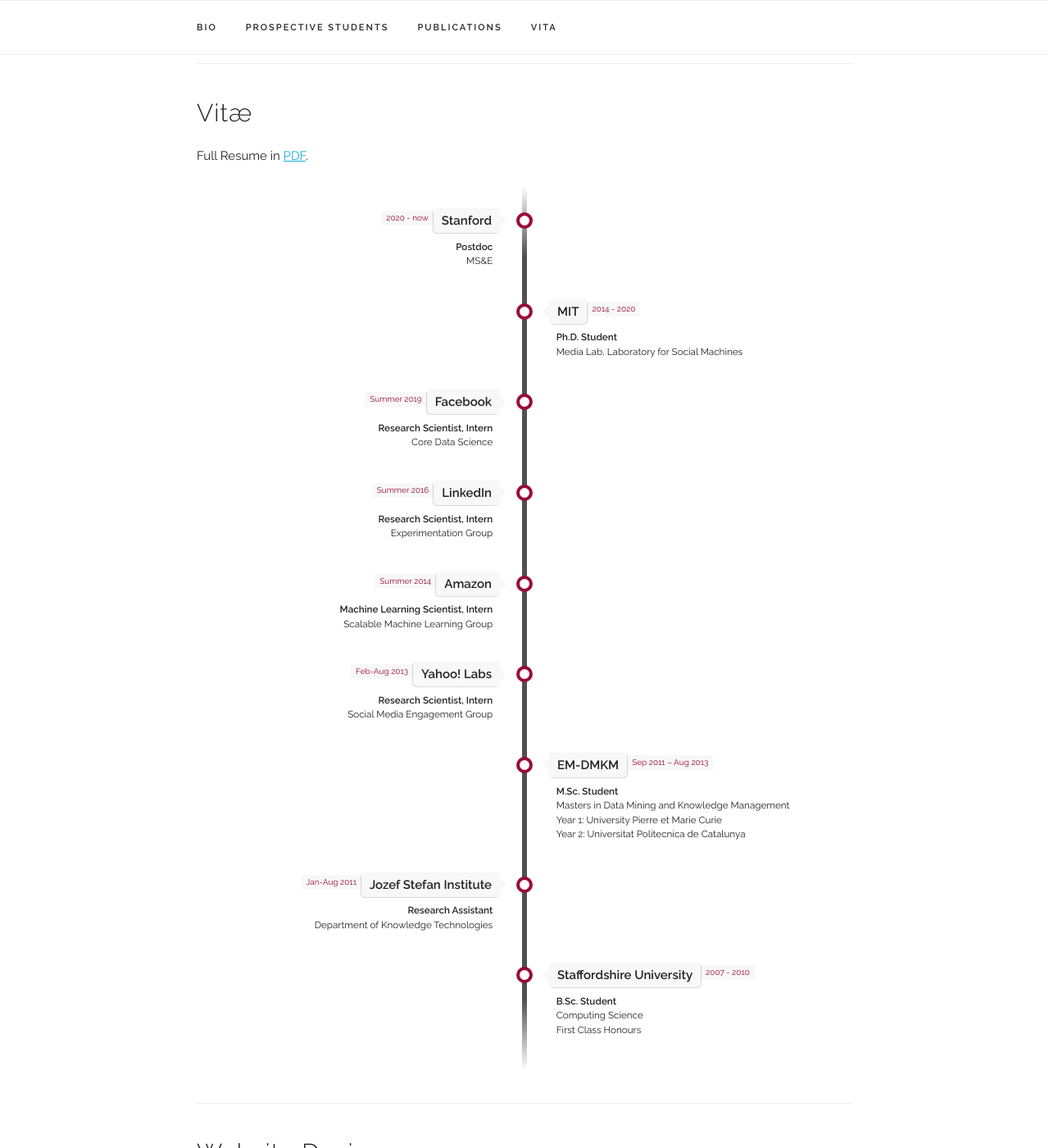
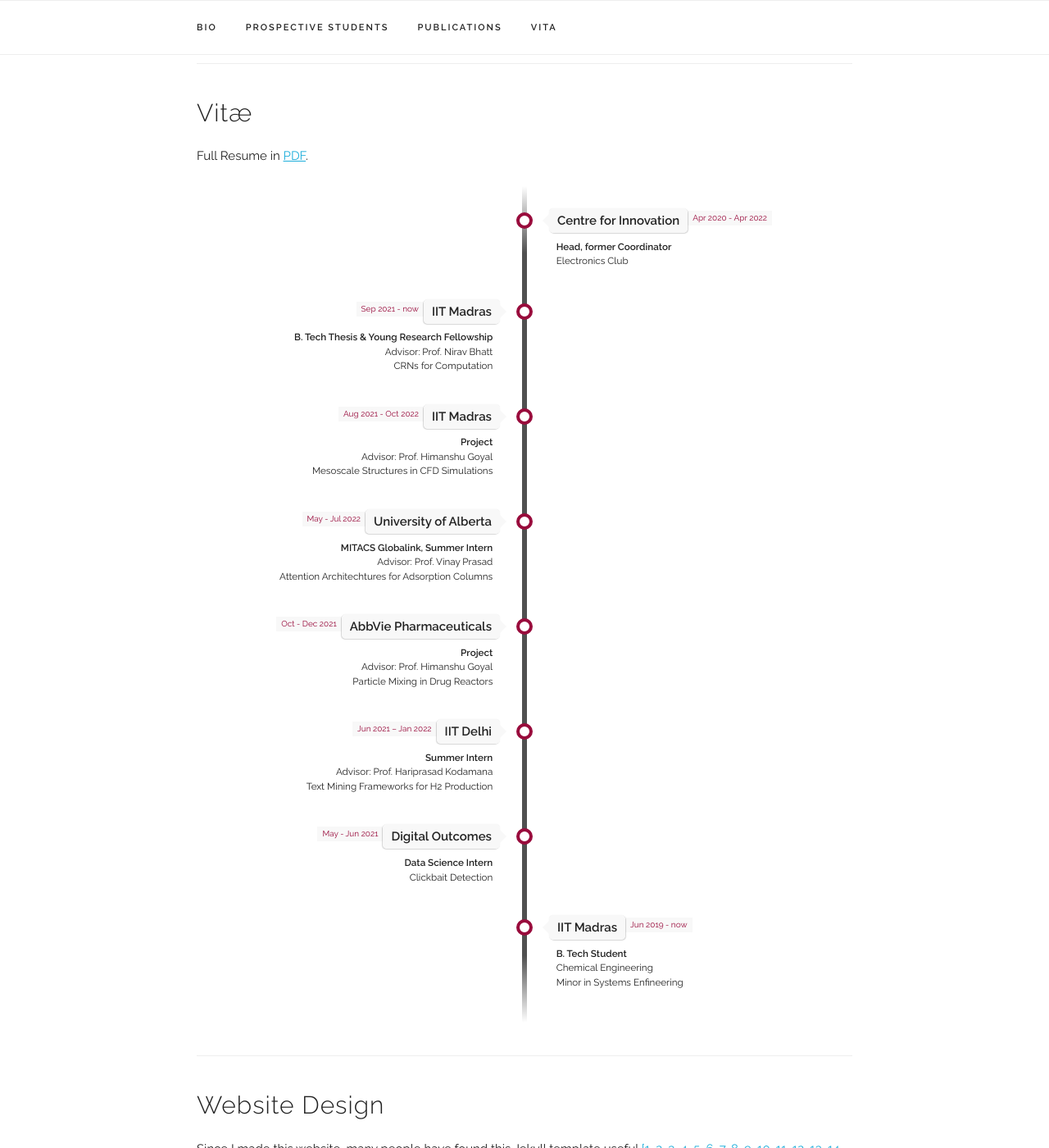
Before and after one commit to gswathirao8/gswathirao8.github.io, a Jekyll site: the page built from index.html, in a window 1280 px wide and 1400 px high, scrolled down 1512 px. Shown: the whole window at 82% size. Built offline with Jekyll 4.4.1, drawn with Linux system fonts in a browser that asks for light colours; some web fonts are replaced.

Commit message:
Update experience.yaml

```diff
--- a/_data/experience.yaml
+++ b/_data/experience.yaml
@@ -1,55 +1,49 @@
 experiences:
 
-- place: "Stanford"
-  time: "2020 - now"
-  title: "Postdoc"
-  subtitle: "MS&E"
+- place: "Centre for Innovation"
+  time: "Apr 2020 - Apr 2022"
+  title: "Head, former Coordinator"
+  subtitle: "Electronics Club"
+  category: "school"
+
+- place: "IIT Madras"
+  time: "Sep 2021 - now"
+  title: "B. Tech Thesis & Young Research Fellowship"
+  subtitle: "Advisor: Prof. Nirav Bhatt <br/> CRNs for Computation"
   category: "work"
 
-- place: "MIT"
-  time: "2014 - 2020"
-  title: "Ph.D. Student"
-  subtitle: "Media Lab, Laboratory for Social Machines"
-  category: "school"
-
-- place: "Facebook"
-  time: "Summer 2019"
-  title: "Research Scientist, Intern"
-  subtitle: "Core Data Science"
+- place: "IIT Madras"
+  time: "Aug 2021 - Oct 2022"
+  title: "Project"
+  subtitle: "Advisor: Prof. Himanshu Goyal <br/> Mesoscale Structures in CFD Simulations"
   category: "work"
 
-- place: "LinkedIn"
-  time: "Summer 2016"
-  title: "Research Scientist, Intern"
-  subtitle: "Experimentation Group"
+- place: "University of Alberta"
+  time: "May - Jul 2022"
+  title: "MITACS Globalink, Summer Intern"
+  subtitle: "Advisor: Prof. Vinay Prasad <br/> Attention Architechtures for Adsorption Columns"
   category: "work"
 
-- place: "Amazon"
-  time: "Summer 2014"
-  title: "Machine Learning Scientist, Intern"
-  subtitle: "Scalable Machine Learning Group"
+- place: "AbbVie Pharmaceuticals"
+  time: "Oct - Dec 2021"
+  title: "Project"
+  subtitle: "Advisor: Prof. Himanshu Goyal <br/> Particle Mixing in Drug Reactors"
   category: "work"
 
-- place: "Yahoo! Labs"
-  time: "Feb-Aug 2013"
-  title: "Research Scientist, Intern"
-  subtitle: "Social Media Engagement Group"
+- place: "IIT Delhi"
+  time: "Jun 2021 – Jan 2022"
+  title: "Summer Intern"
+  subtitle: "Advisor: Prof. Hariprasad Kodamana <br/> Text Mining Frameworks for H2 Production<br/>"
   category: "work"
 
-- place: "EM-DMKM"
-  time: "Sep 2011 – Aug 2013"
-  title: "M.Sc. Student"
-  subtitle: "Masters in Data Mining and Knowledge Management <br/> Year 1: University Pierre et Marie Curie <br/> Year 2: Universitat Politecnica de Catalunya <br/>"
-  category: "school"
-
-- place: "Jozef Stefan Institute"
-  time: "Jan-Aug 2011"
-  title: "Research Assistant"
-  subtitle: "Department of Knowledge Technologies"
+- place: "Digital Outcomes"
+  time: "May - Jun 2021"
+  title: "Data Science Intern"
+  subtitle: "Clickbait Detection"
   category: "work"
 
-- place: "Staffordshire University"
-  time: "2007 - 2010"
-  title: "B.Sc. Student"
-  subtitle: "Computing Science <br/> First Class Honours"
+- place: "IIT Madras"
+  time: "Jun 2019 - now"
+  title: "B. Tech Student"
+  subtitle: "Chemical Engineering <br/> Minor in Systems Enfineering"
   category: "school"
```
